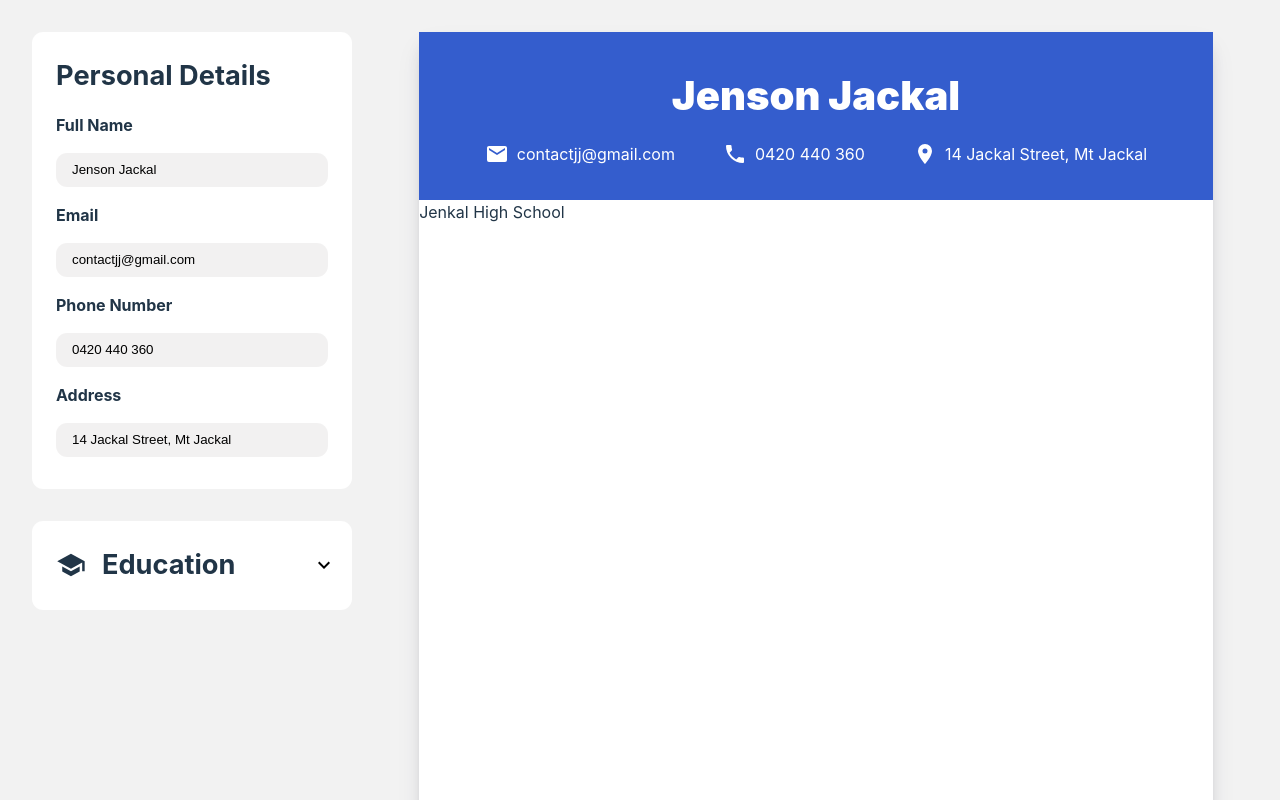
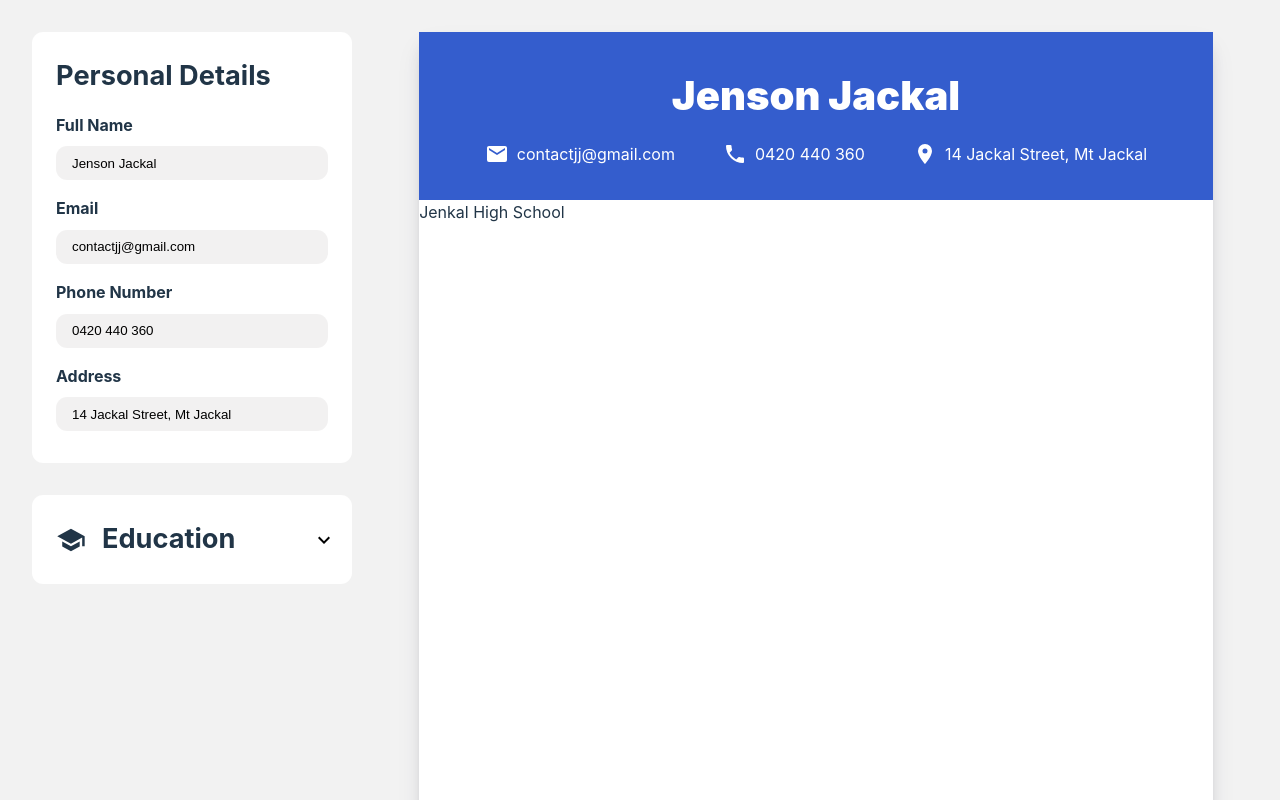
Before and after one commit to Frobii/resume-builder, a React (Vite) app: page / in a window 1280 px wide. Shown: the top 800 px of the page. Built offline with nearby package versions, Linux system fonts and the light colour scheme.

Commit message:
adjust-styles-and-linting

```diff
--- a/src/ToggleMenu.jsx
+++ b/src/ToggleMenu.jsx
@@ -10,19 +10,13 @@ export default function ToggleMenu({children, title}) {
     const [toggled, setToggled] = useState(false);
 
     const toggleMenu = () => {
-        toggled ? setToggled(false) : setToggled(true)
+        setToggled(!toggled)
     }
 
     return(
         <>
             <div className="toggle-container">
-                <div
-                    className="toggle-heading"
-                    style = {{
-                        borderBottomRightRadius: toggled ? '0rem' : '0.7rem',
-                        borderBottomLeftRadius: toggled ? '0rem' : '0.7rem',
-                    }}
-                >
+                <div className="toggle-heading">
                     {title === "Education" && <Icon path={mdiSchool} size={1.5} />}
                     {title === "Experience" && <Icon path={mdiBriefcase} size={1.5} />}
                     <h1 className='title'>{title}</h1>
@@ -33,7 +27,9 @@ export default function ToggleMenu({children, title}) {
                         }
                     </button>
                 </div>
-                {toggled && children}
+                {
+                    toggled && children
+                }
             </div>
         </>
     )
--- a/src/index.css
+++ b/src/index.css
@@ -46,13 +46,17 @@ button {
   cursor: pointer;
   transition: border-color 0.25s;
 }
-/* button:hover {
-  border-color: #646cff;
+button:hover {
+  color: #646cff;
 }
-button:focus,
+/* button:focus,
 button:focus-visible {
   outline: 4px auto -webkit-focus-ring-color;
 } */
+
+label {
+  margin-bottom: 0.6rem;
+}
 
 @media (prefers-color-scheme: light) {
   :root {
--- a/src/toggle-menu.css
+++ b/src/toggle-menu.css
@@ -1,10 +1,16 @@
+.toggle-container {
+    background-color: white;
+    border-radius: 0.7rem;
+    display: flex;
+    flex-direction: column;
+}
+
 .toggle-heading {
     padding: 1.5rem;
     height: min-content;
     display: flex;
     align-items: center;
-    background-color: white;
-    border-radius: 0.7rem;
+    background: transparent;
     position: relative;
 }
 .title {
@@ -23,5 +29,4 @@
     padding-right: 1rem;
     position: absolute;
     right: 0rem;
-    box-sizing: border-box;
 }
```
